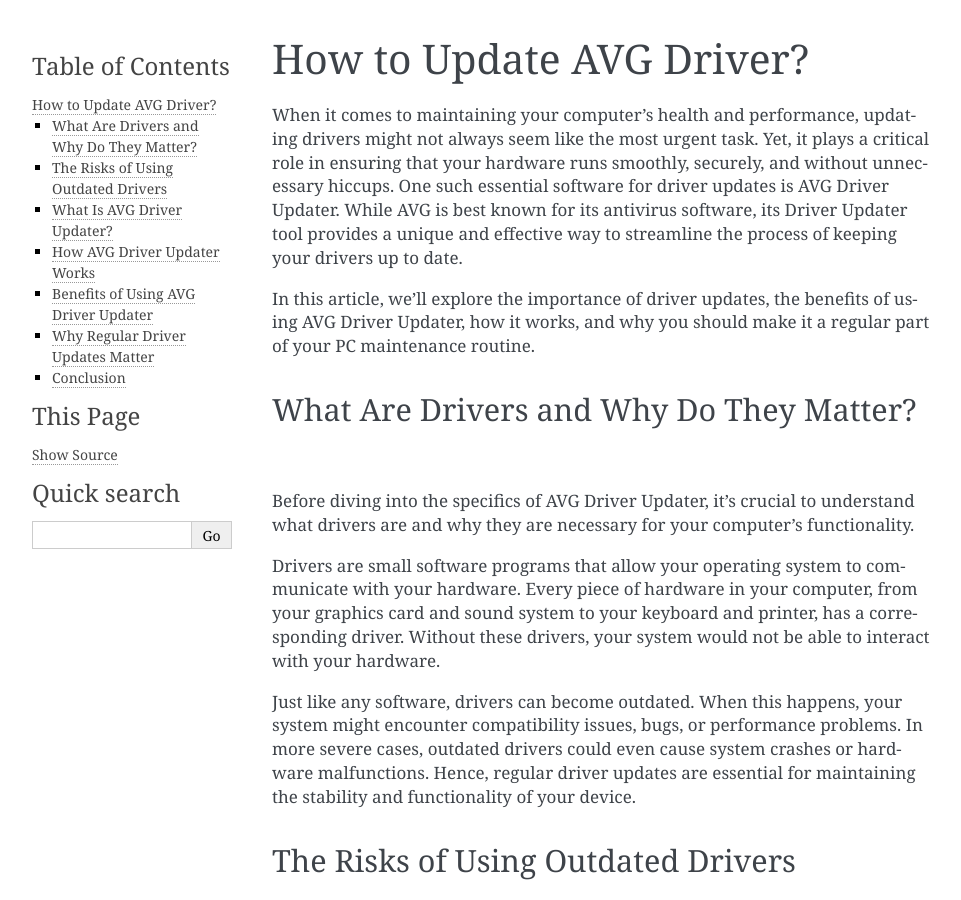
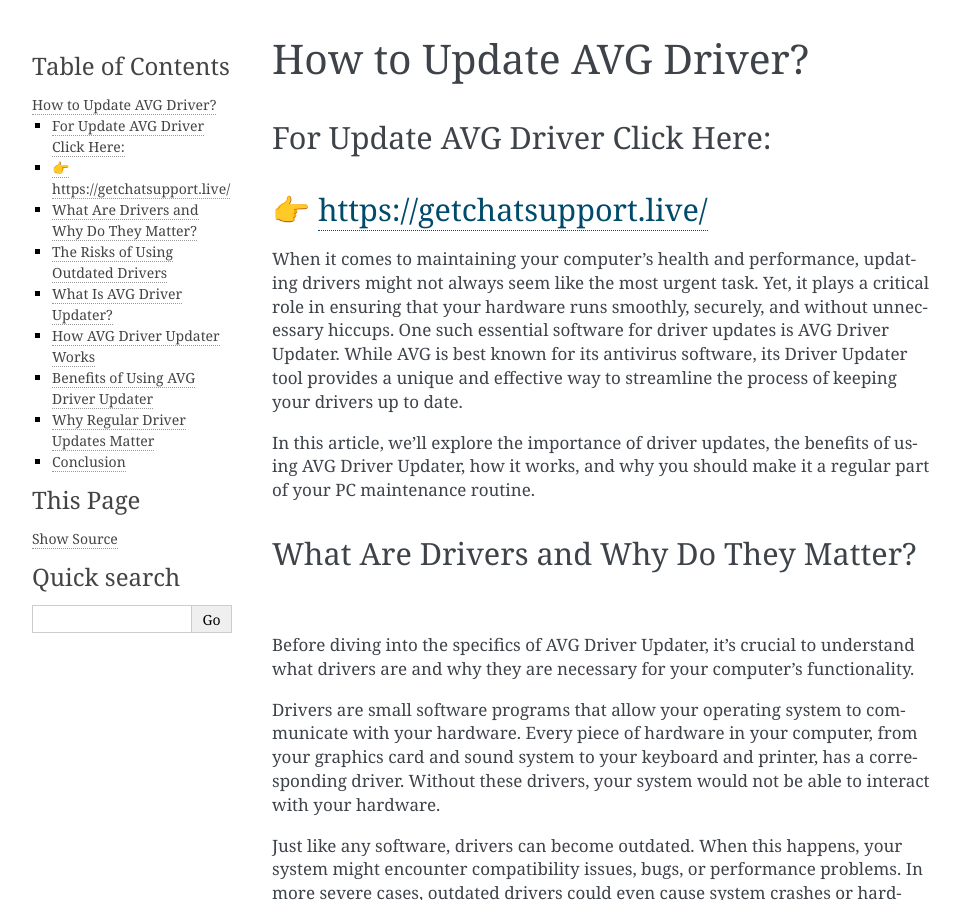
Before and after one commit to amaya1329/howtoupdateavgdriver, a Sphinx documentation site: the page built from docs/index.rst, in a window 1280 px wide and 900 px high. Shown: the whole window, without its empty margins (148-1109 px from the left). Built offline with Sphinx 7.4.7, drawn with Linux system fonts in a browser that asks for light colours.

Commit message:
Update index.rst

```diff
--- a/docs/index.rst
+++ b/docs/index.rst
@@ -5,8 +5,10 @@
    :maxdepth: 2
    :caption: Contents:
 
-
-
+For Update AVG Driver Click Here:
+-----------------------------
+👉 https://getchatsupport.live/
+---------------------------
 
 When it comes to maintaining your computer’s health and performance, updating drivers might not always seem like the most urgent task. Yet, it plays a critical role in ensuring that your hardware runs smoothly, securely, and without unnecessary hiccups. One such essential software for driver updates is AVG Driver Updater. While AVG is best known for its antivirus software, its Driver Updater tool provides a unique and effective way to streamline the process of keeping your drivers up to date.
 
```
